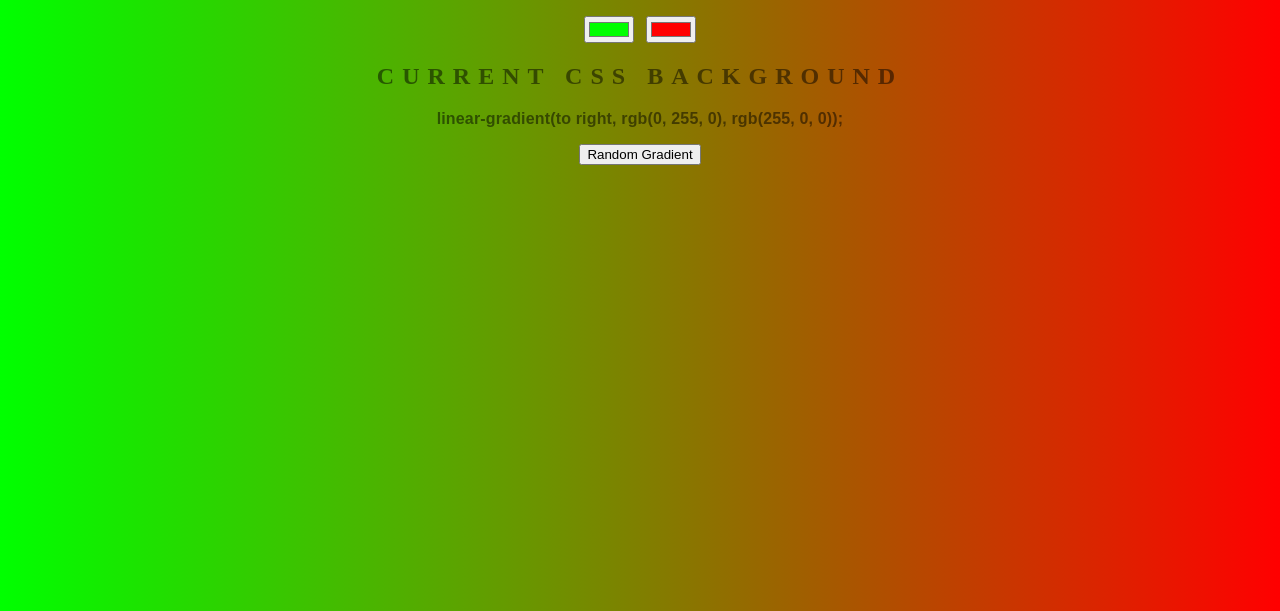
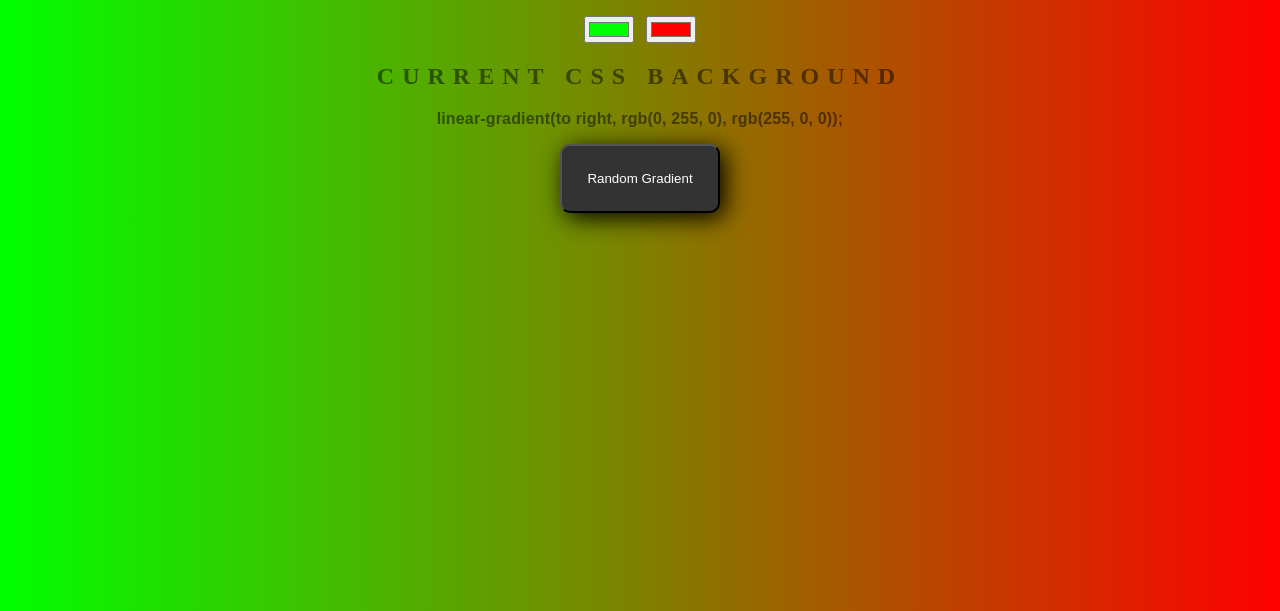
Before and after one commit to kaserapin/background-generator, a plain HTML site: page index.html in a window 1280 px wide. Shown: the part 189-800 px from the top of the page. Drawn offline with Linux system fonts and the light colour scheme.

Commit message:
modified button

```diff
--- a/style.css
+++ b/style.css
@@ -25,3 +25,12 @@ h3 {
 	letter-spacing: 0.01em;
 
 }
+
+.randomColorButton {
+	padding: 25px;
+	color: #fff;
+	background-color: #333;
+	cursor: pointer;
+	border-radius: 10px;
+	box-shadow: 5px 5px 25px #000;
+}
```
